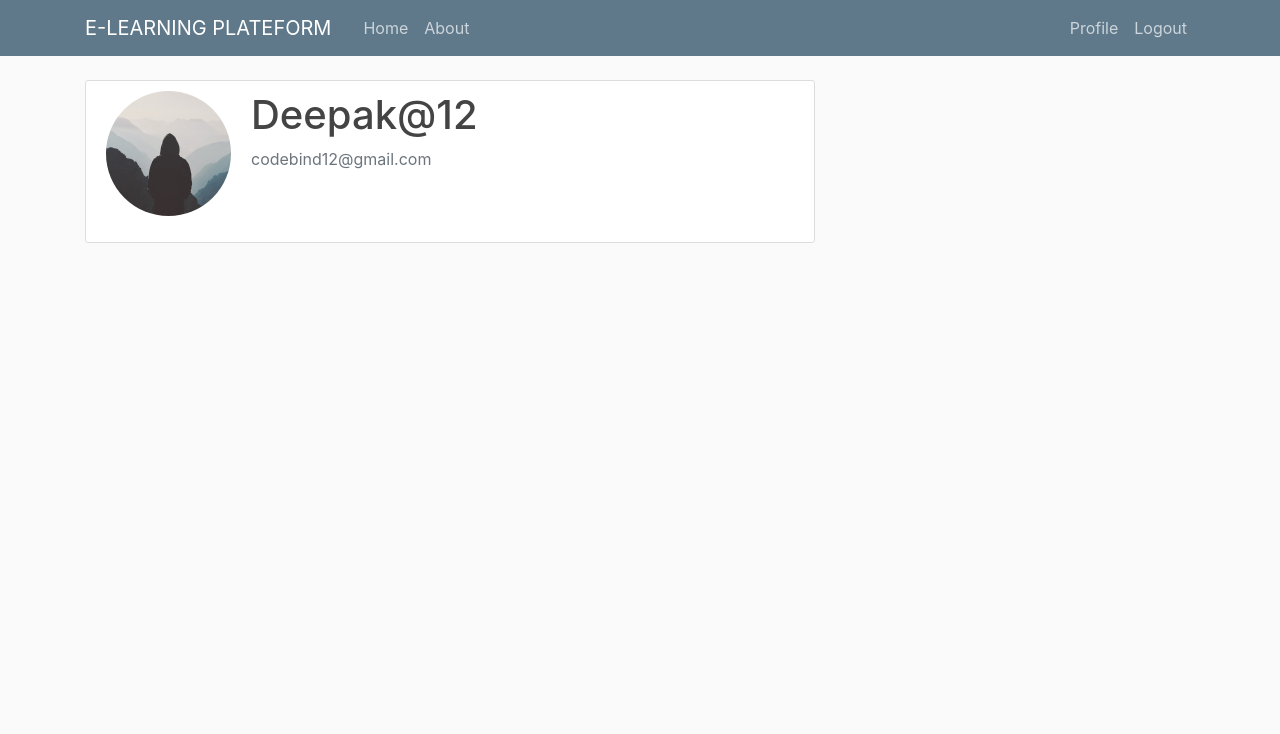
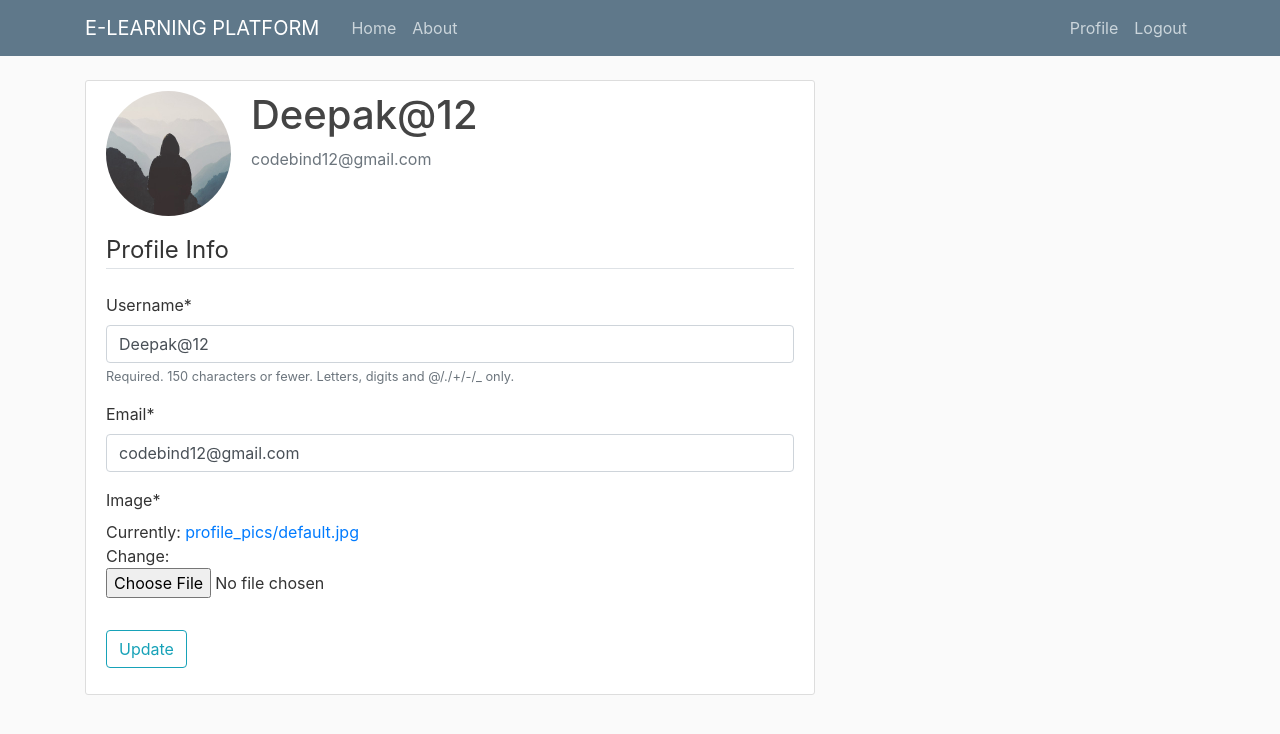
Before and after one commit to iamclarck/Django_Project, a Django app: page /profile/ in a window 1280 px wide. Shown: the top 734 px of the page. Run offline with Django 3.2, Linux system fonts and the light colour scheme; a user stored in the database is signed in; data comes from the database, SQL or seed files in the repository; both versions use the stored data as it was after the commit; some libraries are stand-ins or nearby versions.

Commit message:
updated profile

```diff
--- a/django_project/blog/templates/blog/base.html
+++ b/django_project/blog/templates/blog/base.html
@@ -12,17 +12,17 @@
     <link rel="stylesheet" href="https://maxcdn.bootstrapcdn.com/bootstrap/4.0.0/css/bootstrap.min.css" integrity="sha384-Gn5384xqQ1aoWXA+058RXPxPg6fy4IWvTNh0E263XmFcJlSAwiGgFAW/dAiS6JXm" crossorigin="anonymous">
 
     <link rel="stylesheet" type="text/css" href="{% static 'blog/main.css' %}"> {% if title %}
-    <title>E-LEARNING PLATEFORM- {{ title }}</title>
+    <title>E-LEARNING PLATFORM- {{ title }}</title>
     {% else %}
-    <title>E-LEARNING PLATEFORM</title>
+    <title>E-LEARNING PLATFORM</title>
     {% endif %}
 </head>
 
 <body>
     <header class="site-header">
         <nav class="navbar navbar-expand-md navbar-dark bg-steel fixed-top">
-            <div class="container">
-                <a class="navbar-brand mr-4" href="{% url 'blog-home' %}">E-LEARNING PLATEFORM</a>
+            <div class="container pl-15">
+                <a class="navbar-brand mr-4" href="{% url 'blog-home' %}">E-LEARNING PLATFORM</a>
                 <button class="navbar-toggler" type="button" data-toggle="collapse" data-target="#navbarToggle" aria-controls="navbarToggle" aria-expanded="false" aria-label="Toggle navigation">
           <span class="navbar-toggler-icon"></span>
           </button>
@@ -52,18 +52,7 @@
                 </div>
                 {% endfor %} {% endif %} {% block content %}{% endblock %}
             </div>
-            <!-- <div class="col-md-4">
-                <div class="content-section">
-                    <h3>Our Sidebar</h3>
-                    <p class='text-muted'>You can put any information here you'd like.
-                        <ul class="list-group">
-                            <li class="list-group-item list-group-item-light">Latest Posts</li>
-                            <li class="list-group-item list-group-item-light">Announcements</li>
-                            <li class="list-group-item list-group-item-light">Calendars</li>
-                            <li class="list-group-item list-group-item-light">etc</li>
-                        </ul>
-                    </p>
-                </div> -->
+
         </div>
         </div>
     </main>
--- a/django_project/blog/templates/blog/home.html
+++ b/django_project/blog/templates/blog/home.html
@@ -1,5 +1,6 @@
 {% extends "blog/base.html" %} {% block content %} {% for post in posts %}
 <article class="media content-section">
+    <img class="rounded-circle article-img" src="{{post.author.profile.image.url}}" alt="">
     <div class="media-body">
         <div class="article-metadata">
             <a class="mr-2" href="#">{{ post.author }}</a>
--- a/django_project/django_project/urls.py
+++ b/django_project/django_project/urls.py
@@ -30,5 +30,6 @@ urlpatterns = [
 ]
 
 
+
 if settings.DEBUG:
     urlpatterns += static(settings.MEDIA_URL, document_root=settings.MEDIA_ROOT)
--- a/django_project/users/apps.py
+++ b/django_project/users/apps.py
@@ -3,5 +3,6 @@ from django.apps import AppConfig
 
 class UsersConfig(AppConfig):
     name = 'users'
-def ready(self):
+
+    def ready(self):
         import users.signals
--- a/django_project/users/forms.py
+++ b/django_project/users/forms.py
@@ -1,7 +1,7 @@
 from django import forms
 from django.contrib.auth.models import User
 from django.contrib.auth.forms import UserCreationForm
-
+from .models import Profile
 
 class UserRegisterForm(UserCreationForm):
     email = forms.EmailField()
@@ -9,3 +9,23 @@ class UserRegisterForm(UserCreationForm):
     class Meta:
         model = User
         fields = ['username', 'email', 'password1', 'password2']
+        help_texts = {
+            'username': None,
+            'email': None,
+            'password1':None,
+            'password2':None,
+        }
+
+# updating user username and email and add this to views.py file
+class UserUpdateForm(forms.ModelForm):
+    email = forms.EmailField()
+
+    class Meta:
+        model = User
+        fields = ['username', 'email']
+
+# updating user profile
+class ProfileUpdateForm(forms.ModelForm):
+    class Meta:
+        model = Profile
+        fields = ['image']
--- a/django_project/users/models.py
+++ b/django_project/users/models.py
@@ -1,5 +1,6 @@
 from django.db import models
 from django.contrib.auth.models import User
+from PIL import Image  #for resizing an image using pillow library
 
 
 class Profile(models.Model):
@@ -8,3 +9,12 @@ class Profile(models.Model):
 
     def __str__(self):
         return f'{self.user.username} Profile'
+
+    def save(self):
+        super().save()
+
+        img = Image.open(self.image.path)
+        if img.height > 300 or img.width >300:
+            output_size = (300,300)
+            img.thumbnail(output_size)  # resizing an image
+            img.save(self.image.path)
--- a/django_project/users/templates/users/profile.html
+++ b/django_project/users/templates/users/profile.html
@@ -8,5 +8,16 @@
         </div>
     </div>
     <!-- FORM HERE -->
+    <form method="POST" enctype="multipart/form-data">
+        <!-- enctype(encoding ) helps form  to pass image data for profile picture properly -->
+        {% csrf_token %}
+        <fieldset class="form-group">
+            <legend class="border-bottom mb-4">Profile Info</legend>
+            {{ u_form|crispy }} {{ p_form|crispy }}
+        </fieldset>
+        <div class="form-group">
+            <button class="btn btn-outline-info" type="submit">Update</button>
+        </div>
+    </form>
 </div>
 {% endblock content %}
--- a/django_project/users/templates/users/register.html
+++ b/django_project/users/templates/users/register.html
@@ -1,4 +1,5 @@
 {% extends "blog/base.html" %} {% load crispy_forms_tags %} {% block content %}
+
 <div class="content-section">
     <form method="POST">
         {% csrf_token %}
--- a/django_project/users/views.py
+++ b/django_project/users/views.py
@@ -1,7 +1,7 @@
 from django.shortcuts import render, redirect
 from django.contrib import messages
 from django.contrib.auth.decorators import login_required
-from .forms import UserRegisterForm
+from .forms import UserRegisterForm,UserUpdateForm,ProfileUpdateForm
 
 # Create your views here.
 
@@ -21,4 +21,23 @@ def register(request):
 
 @login_required
 def profile(request):
-    return render(request, 'users/profile.html')
+    if request.method == 'POST':
+        u_form = UserUpdateForm(request.POST,instance=request.user)
+        p_form = ProfileUpdateForm(request.POST, request.FILES,instance=request.user.profile)
+        if u_form.is_valid() and p_form.is_valid():
+            u_form.save()
+            p_form.save()
+            messages.success(
+                request, f'Your account has been updated!')
+            return redirect('profile')
+
+    else:
+        u_form = UserUpdateForm(instance=request.user)
+        p_form = ProfileUpdateForm(instance=request.user.profile)
+
+
+    context = {
+        'u_form': u_form,
+        'p_form': p_form
+    }
+    return render(request, 'users/profile.html',context)
```
Also changed, not shown: django_project/users/signals.py (+11 -1 lines), django_project/blog/urls.py (line endings or trailing spaces), django_project/db.sqlite3, django_project/django_project/settings.py (line endings or trailing spaces), django_project/media/profile_pics/default.jpg (added), django_project/media/profile_pics/eminem.jpg (added), django_project/media/profile_pics/person4.jpg (added), django_project/media/profile_pics/photo.jpg (added).
